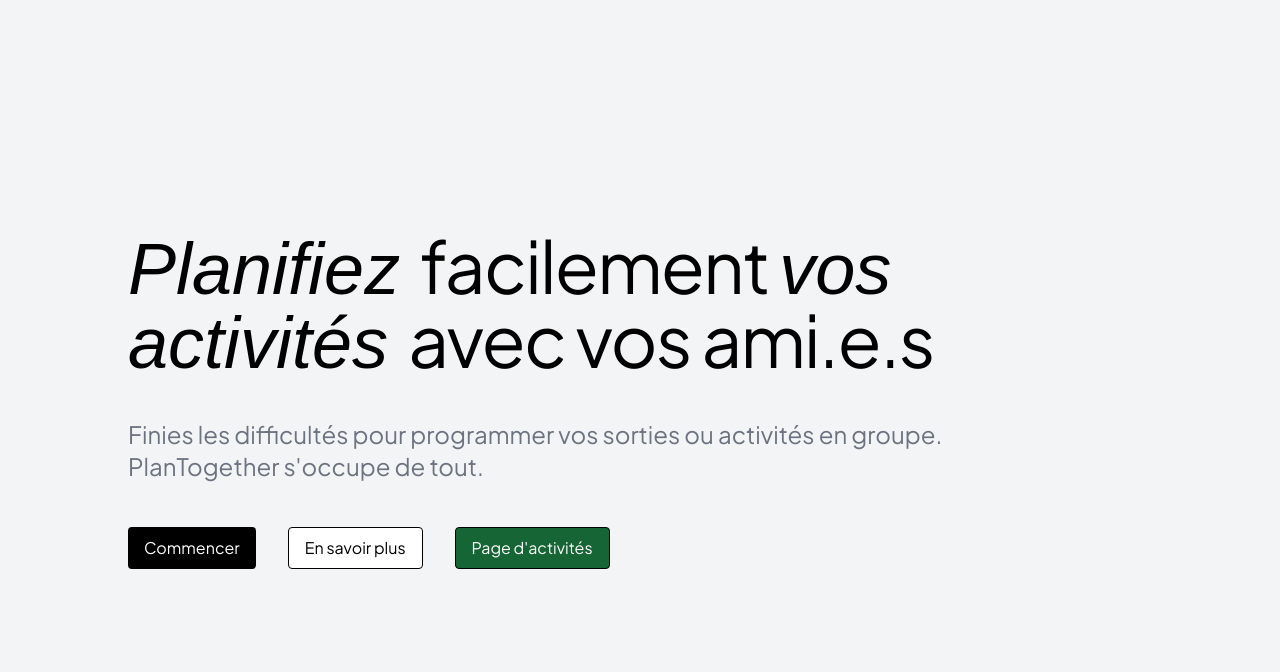
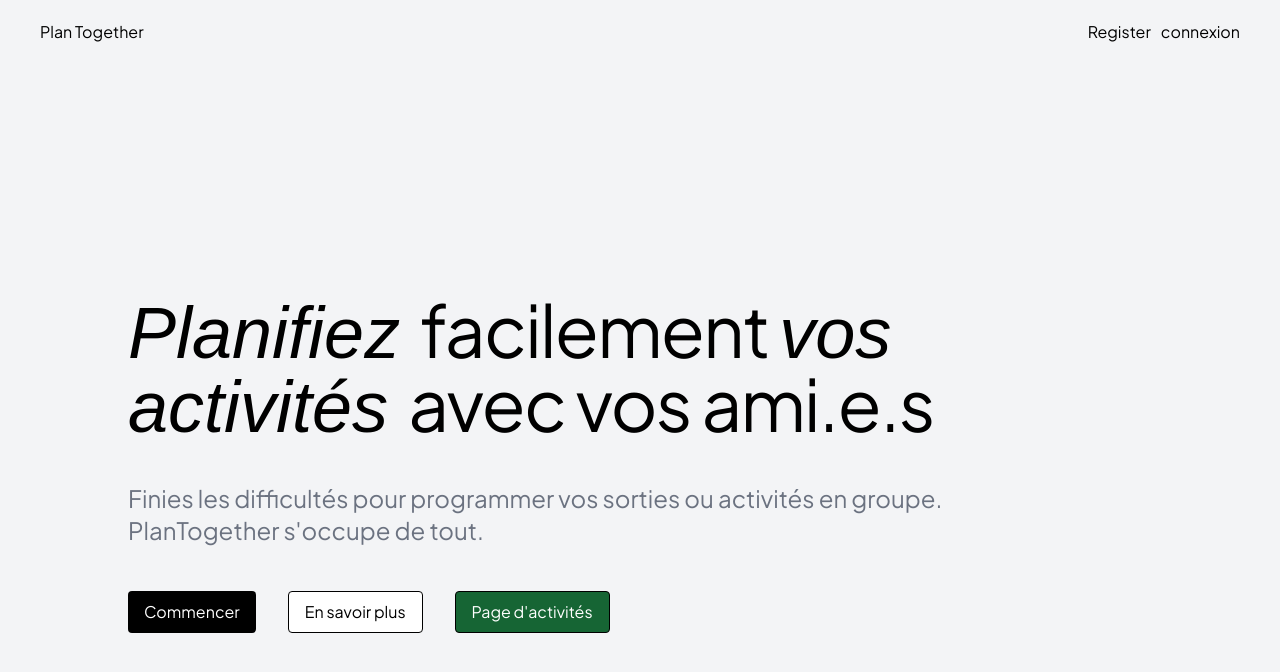
Before and after one commit to Lugdu84/plan-together, a Next.js app: page / in a window 1280 px wide. Shown: the top 672 px of the page. Built offline with nearby package versions, Linux system fonts and the light colour scheme; no server answers; a web font is replaced by a local one.

Commit message:
feat#25-basic header conditionnal view

```diff
--- a/app/layout.tsx
+++ b/app/layout.tsx
@@ -1,7 +1,13 @@
 import './assets/styles/globals.css';
 import type { Metadata } from 'next';
 import { ReactNode } from 'react';
+import { config } from '@fortawesome/fontawesome-svg-core';
 import { jakartaSans } from '@/app/utilities/typography';
+import Header from '@/components/Header/header';
+import '@fortawesome/fontawesome-svg-core/styles.css';
+import { NextAuthProvider } from './providers';
+
+config.autoAddCss = false;
 
 export const metadata: Metadata = {
   title: 'Plan Together',
@@ -11,10 +17,11 @@ export const metadata: Metadata = {
 export default function RootLayout({ children }: { children: ReactNode }) {
   return (
     <html lang="fr">
-      <body
-        className={`bg-gray-100  dark:bg-gray-800 ${jakartaSans.className}`}
-      >
-        {children}
+      <body className={`bg-gray-100 ${jakartaSans.className}`}>
+        <NextAuthProvider>
+          <Header />
+          {children}
+        </NextAuthProvider>
       </body>
     </html>
   );
--- a/app/plan-it/activities/page.tsx
+++ b/app/plan-it/activities/page.tsx
@@ -1,7 +1,5 @@
-import { PrismaClient } from '@prisma/client';
 import ActivityCard from '@/components/Activity/ActivityCard';
-
-const prisma = new PrismaClient();
+import prisma from '@/app/utilities/prismadb';
 
 const metadata: {
   title: string;
--- /dev/null
+++ b/app/providers.tsx
@@ -0,0 +1,13 @@
+'use client';
+
+import React from 'react';
+import { SessionProvider } from 'next-auth/react';
+
+type Props = {
+  children?: React.ReactNode;
+};
+
+// eslint-disable-next-line import/prefer-default-export
+export function NextAuthProvider({ children }: Props) {
+  return <SessionProvider>{children}</SessionProvider>;
+}
--- /dev/null
+++ b/components/Header/header.tsx
@@ -0,0 +1,85 @@
+'use client';
+
+import { FontAwesomeIcon } from '@fortawesome/react-fontawesome';
+import {
+  faPlus,
+  faHome,
+  faCalendar,
+  faBell,
+  faEllipsisV,
+} from '@fortawesome/free-solid-svg-icons';
+import { useSession } from 'next-auth/react';
+import { SignInButton, LogOutBtn } from '@/components/Button/button';
+
+export default function Header() {
+  const { data: session } = useSession();
+
+  return (
+    <header className="mx-10 my-5">
+      <div className="flex justify-between items-center">
+        <div className="flex-none">
+          <span>Plan Together</span>
+        </div>
+        {session ? (
+          <div className="flex justify-between items-center w-full">
+            <div className="flex justify-center w-full">
+              <div className="flex space-x-4">
+                {/* Le contenu pour les utilisateurs authentifiés */}
+                <span>
+                  <FontAwesomeIcon
+                    icon={faHome}
+                    style={{ paddingRight: '8px' }}
+                  />
+                  Dashboard
+                </span>
+                <span>
+                  <FontAwesomeIcon
+                    icon={faCalendar}
+                    style={{ paddingRight: '8px' }}
+                  />
+                  Evènements
+                </span>
+                <span>
+                  <FontAwesomeIcon
+                    icon={faBell}
+                    style={{ paddingRight: '8px' }}
+                  />
+                  Notifications
+                </span>
+              </div>
+            </div>
+            <div className="flex space-x-4 items-center">
+              <button
+                type="button"
+                className="bg-blue-500 text-white px-4 py-2 rounded flex-none whitespace-nowrap"
+              >
+                {' '}
+                <FontAwesomeIcon
+                  icon={faPlus}
+                  style={{ paddingRight: '8px' }}
+                />
+                Créer un évènement
+              </button>
+              <div className="flex-none whitespace-nowrap">
+                Avatar{' '}
+                <FontAwesomeIcon
+                  icon={faEllipsisV}
+                  style={{ paddingLeft: '8px' }}
+                />
+                <LogOutBtn />
+              </div>
+            </div>
+          </div>
+        ) : (
+          <div>
+            {/* Le contenu pour les utilisateurs non authentifiés */}
+            <button type="button" style={{ paddingRight: '10px' }}>
+              Register
+            </button>
+            <SignInButton />
+          </div>
+        )}
+      </div>
+    </header>
+  );
+}
--- a/prisma/seed.ts
+++ b/prisma/seed.ts
@@ -3,7 +3,7 @@ import { faker } from '@faker-js/faker/locale/fr';
 import { ActivityStatus, ActivityType, InvitationStatus } from '@prisma/client';
 import { User } from '@/app/interfaces/User';
 import { Activity } from '@/app/interfaces/Activity';
-import prisma from '@/app/utilities/prismadb';
+import prisma from '../app/utilities/prismadb';
 
 async function main() {
   await prisma.user.deleteMany();
```
